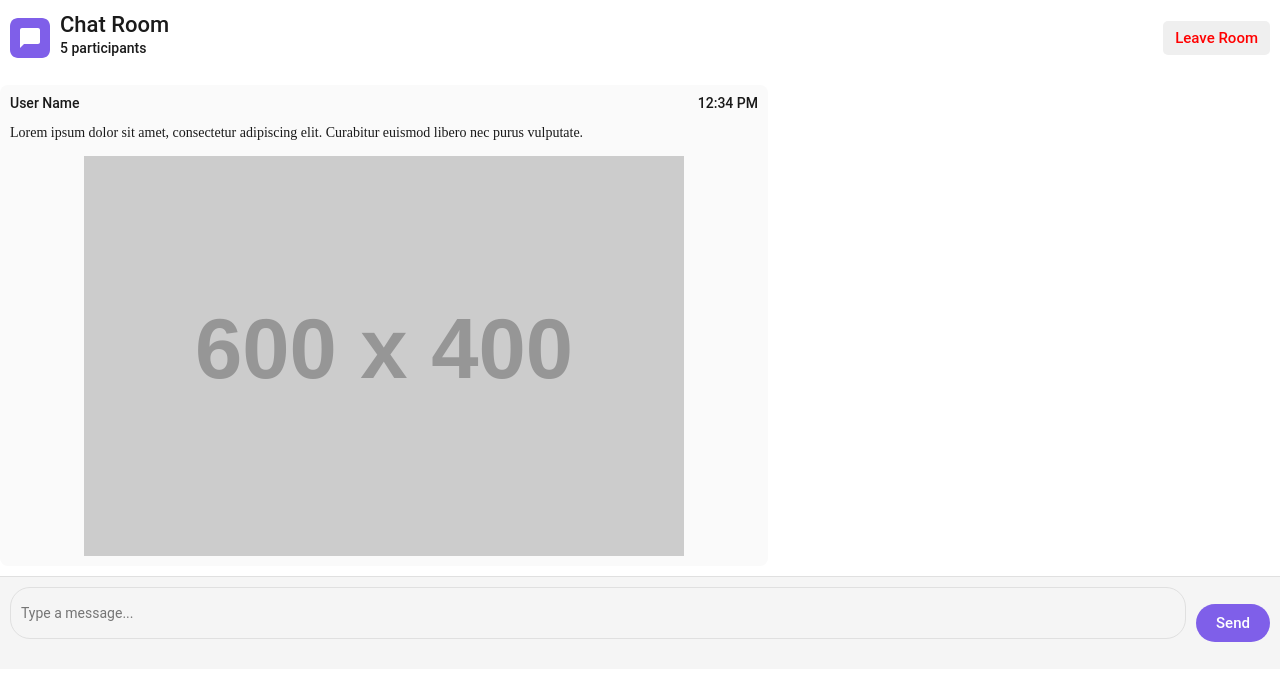
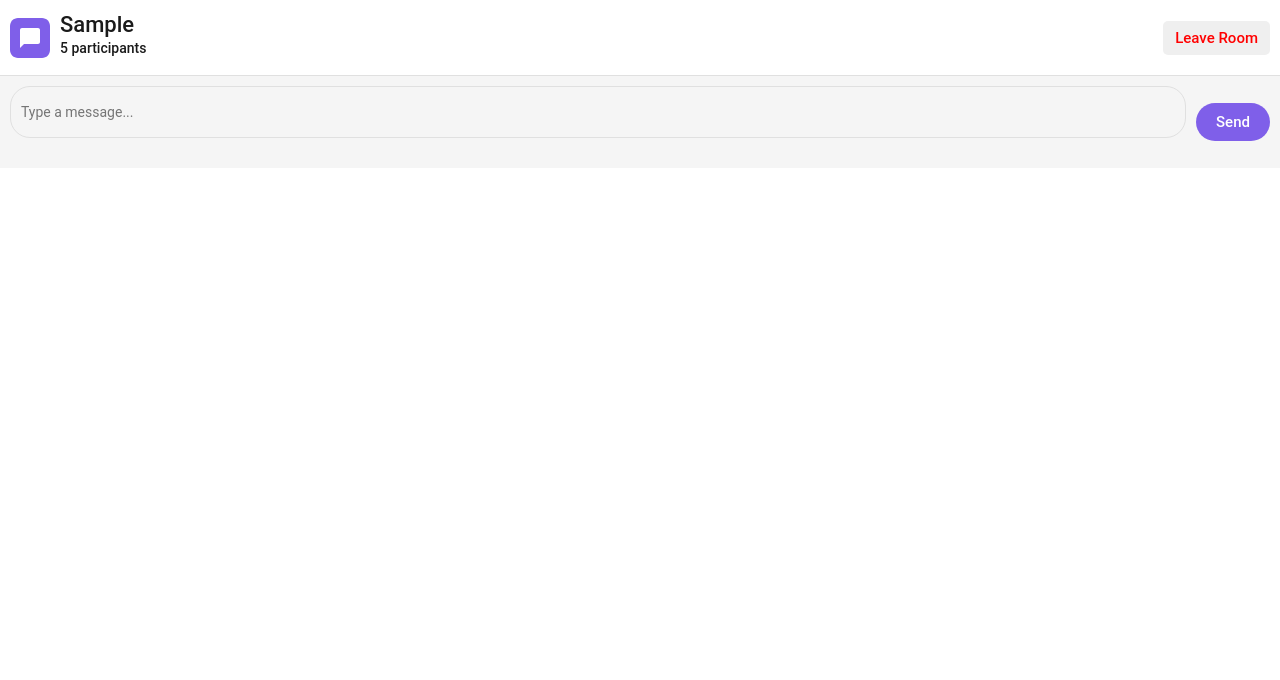
Before and after one commit to kuryuo/local-chat, a React (Vite) app: page / in a window 1280 px wide. Both pictures are taken after typing "Sample", "Sample" into the empty fields and a click on the button "Войти в чат". Shown: the top 680 px of the page. Built offline with nearby package versions, Linux system fonts and the light colour scheme.

Commit message:
draft: initial component interaction setup

```diff
--- a/src/components/Message/Message.tsx
+++ b/src/components/Message/Message.tsx
@@ -1,20 +1,24 @@
 import React from 'react';
 import styles from './Message.module.css';
+import {MessageProps} from "../../types/types.ts";
+import {formatTime} from "../../utils/utils.ts";
 
+const Message: React.FC<MessageProps> = ({ userName, timestamp, text, mediaUrl }) => {
 
-const Message: React.FC = () => {
     return (
         <div className={styles.message}>
             <div className={styles.header}>
-        <span className={styles.userName}>User Name</span>
-        <span className={styles.timestamp}>12:34 PM</span>
+                <span className={styles.userName}>{userName}</span>
+                <span className={styles.timestamp}>{formatTime(timestamp)}</span>
             </div>
             <div className={styles.text}>
-        Lorem ipsum dolor sit amet, consectetur adipiscing elit. Curabitur euismod libero nec purus vulputate.
+                {text}
             </div>
+            {mediaUrl && (
                 <div className={styles.media}>
-      <img src="https://placehold.co/600x400" alt="placeholder" />
+                    <img src={mediaUrl} alt="media content" />
                 </div>
+            )}
         </div>
     );
 };
--- a/src/components/RoomHeader/RoomHeader.tsx
+++ b/src/components/RoomHeader/RoomHeader.tsx
@@ -1,20 +1,34 @@
 import React from 'react';
+import {useNavigate} from 'react-router-dom';
 import styles from './RoomHeader.module.css';
 import logo from '../../assets/logo.svg';
 
-const RoomHeader: React.FC = () => {
+interface RoomHeaderProps {
+    chatname: string;
+    onLeaveRoom: () => void;
+}
+
+const RoomHeader: React.FC<RoomHeaderProps> = ({ chatname, onLeaveRoom }) => {
+    const navigate = useNavigate();
+
+    const handleLeaveRoom = () => {
+        onLeaveRoom();
+        navigate('/');
+    };
+
     return (
         <div className={styles.roomHeader}>
             <div className={styles.roomLeft}>
                 <img src={logo} alt="Chat Icon" />
                 <div className={styles.roomInfo}>
-                    <h1 className={styles.roomName}>Chat Room</h1>
+                    <h1 className={styles.roomName}>{chatname || 'Chat Room'}</h1> {/* Показываем название комнаты */}
                     <span className={styles.participants}>5 participants</span>
                 </div>
             </div>
-            <button className={styles.leaveButton}>Leave Room</button>
+            <button className={styles.leaveButton} onClick={handleLeaveRoom}>
+                Leave Room
+            </button>
         </div>
-
     );
 };
 
--- a/src/components/UserInput/UserInput.tsx
+++ b/src/components/UserInput/UserInput.tsx
@@ -1,15 +1,37 @@
-import React from "react";
+import React, {useState} from "react";
 import styles from "./UserInput.module.css";
+import {UserInputProps} from "../../types/types.ts";
 
-const UserInput: React.FC = () => {
+const UserInput: React.FC<UserInputProps> = ({ onSendMessage }) => {
+    const [message, setMessage] = useState("");
+
+    const handleSend = () => {
+        if (message.trim()) {
+            console.log("Message sent:", message);
+            onSendMessage(message);
+            setMessage("");
+        }
+    };
+
+    const handleKeyPress = (e: React.KeyboardEvent) => {
+        if (e.key === "Enter") {
+            handleSend();
+        }
+    };
+
     return (
         <div className={styles.userInput}>
             <input
                 type="text"
                 className={styles.input}
                 placeholder="Type a message..."
+                value={message}
+                onChange={(e) => setMessage(e.target.value)}
+                onKeyPress={handleKeyPress}
             />
-      <button className={styles.sendButton}>Send</button>
+            <button className={styles.sendButton} onClick={handleSend}>
+                Send
+            </button>
         </div>
     );
 };
--- a/src/pages/ChatRoom/ChatRoom.tsx
+++ b/src/pages/ChatRoom/ChatRoom.tsx
@@ -1,19 +1,60 @@
-import React from 'react';
+import React, {useEffect, useState} from 'react';
 import RoomHeader from '../../components/RoomHeader/RoomHeader';
 import Message from '../../components/Message/Message';
 import UserInput from '../../components/UserInput/UserInput';
+import {useLocalStorage} from '../../hooks/useLocalStorage';
 import styles from './ChatRoom.module.css';
 
 const ChatRoom: React.FC = () => {
+    const [username] = useLocalStorage<string>('username', '');
+    const [chatname] = useLocalStorage<string>('chatname', '');
+    const [messages, setMessages] = useState<any[]>([]);
+
+    useEffect(() => {
+        const savedMessages = localStorage.getItem('messages');
+        if (savedMessages) {
+            setMessages(JSON.parse(savedMessages));
+        }
+    }, []);
+
+    const handleSendMessage = (message: string) => {
+        const newMessage = {
+            userName: username,
+            timestamp: Date.now(),
+            text: message,
+            mediaUrl: null,
+        };
+
+        const updatedMessages = [...messages, newMessage];
+        setMessages(updatedMessages);
+
+        localStorage.setItem('messages', JSON.stringify(updatedMessages));
+    };
+
+    const handleLeaveRoom = () => {
+        localStorage.removeItem('username');
+        localStorage.removeItem('chatname');
+        localStorage.removeItem('messages');
+        window.location.href = '/';
+    };
+
     return (
         <div className={styles.chatRoom}>
-            <RoomHeader />
+            <RoomHeader chatname={chatname} onLeaveRoom={handleLeaveRoom} />
 
             <div className={styles.messages}>
-                <Message />
+                {messages.map((msg, index) => (
+                    <Message
+                        key={index}
+                        userName={msg.userName}
+                        timestamp={msg.timestamp}
+                        text={msg.text}
+                        mediaUrl={msg.mediaUrl}
+                    />
+                ))}
             </div>
 
-            <UserInput />
+            <UserInput onSendMessage={handleSendMessage} />
         </div>
     );
 };
--- /dev/null
+++ b/src/types/types.ts
@@ -0,0 +1,10 @@
+export interface UserInputProps {
+    onSendMessage: (message: string) => void;
+}
+
+export interface MessageProps {
+    userName: string;
+    timestamp: number;
+    text: string;
+    mediaUrl?: string;
+}
--- /dev/null
+++ b/src/utils/utils.ts
@@ -0,0 +1,4 @@
+export const formatTime = (timestamp: number): string => {
+    const date = new Date(timestamp);
+    return `${date.getHours()}:${date.getMinutes()}`;
+};
```
Lines whose indentation alone changed are shown as unchanged.
